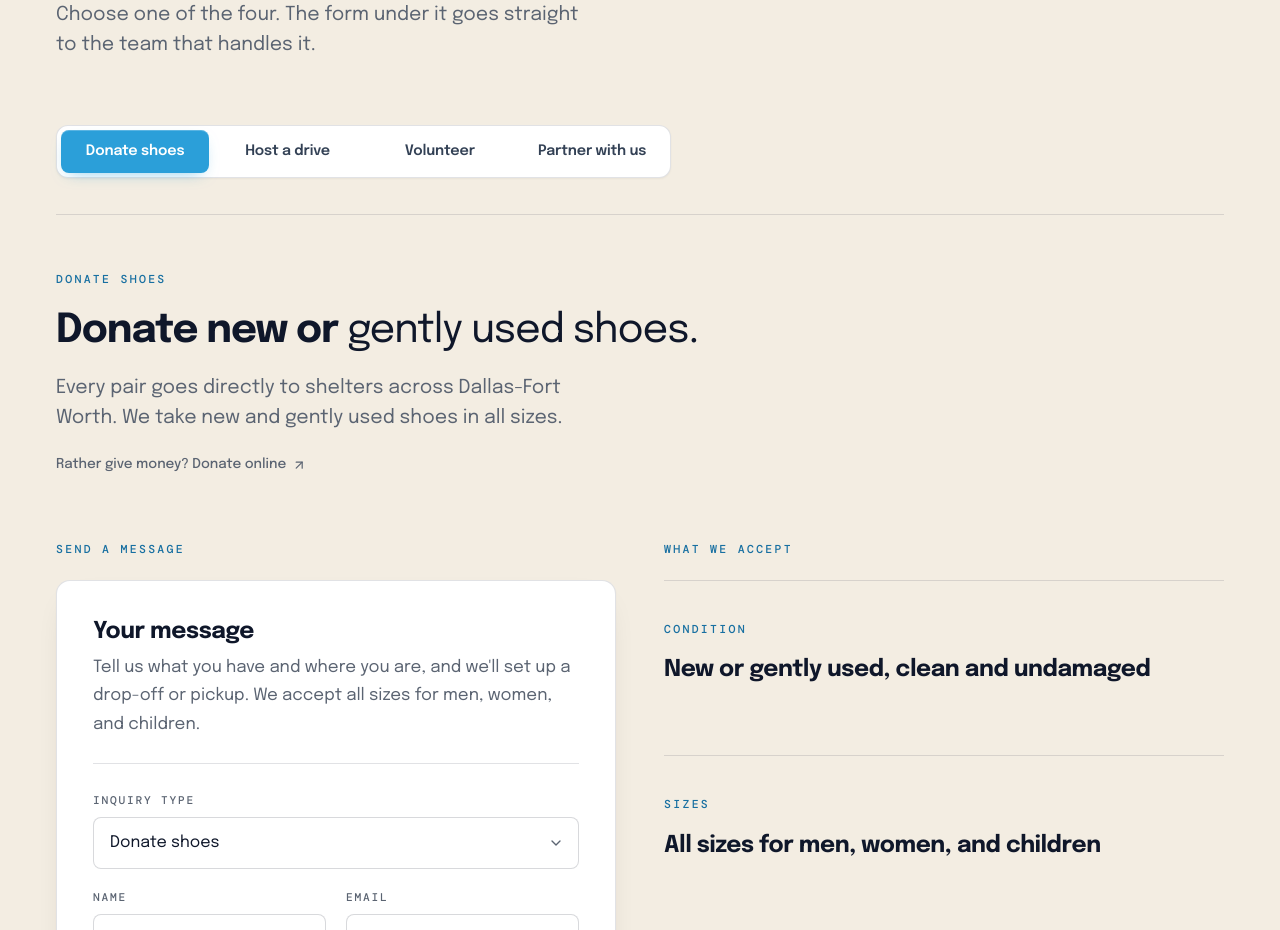
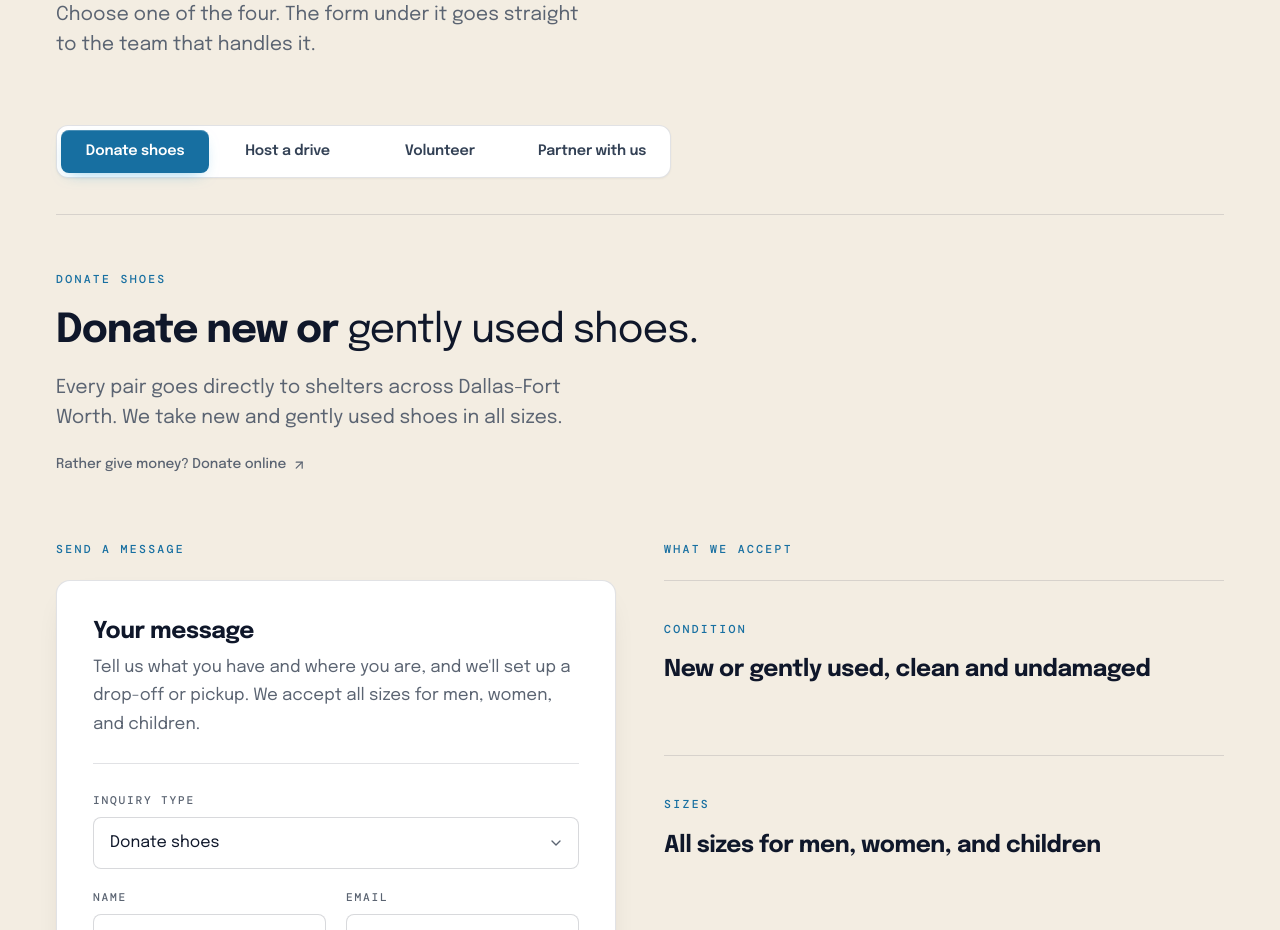
Before and after one commit to Vedant0667/shelteraidtx, a Next.js app: page /get-involved in a window 1280 px wide. Shown: the part 1180-2110 px from the top of the page. Built offline with nearby package versions, Linux system fonts and the light colour scheme.

Commit message:
a11y: selected Get Involved tab uses the deeper brand blue (5.5:1)
Co-Authored-By: Claude Opus 5.5 (1M context) <noreply@anthropic.com>

```diff
--- a/src/app/get-involved/WaysToHelp.tsx
+++ b/src/app/get-involved/WaysToHelp.tsx
@@ -205,7 +205,8 @@ export function WaysToHelp() {
               onKeyDown={(event) => onKeyDown(event, index)}
               className={`whitespace-nowrap rounded-lg px-4 py-2.5 text-[0.9rem] font-semibold tracking-[-0.01em] transition-colors focus-visible:outline-none focus-visible:ring-2 focus-visible:ring-[var(--accent)] focus-visible:ring-offset-1 sm:px-5 ${
                 selected
-                  ? "bg-[var(--accent)] text-white shadow-[inset_0_1px_0_rgb(255_255_255/0.22),0_6px_16px_-8px_rgb(43_159_217/0.65)]"
+                  ? // Deeper brand blue so white text clears 4.5:1 (sky is 2.97:1).
+                    "bg-[var(--accent-ink)] text-white shadow-[inset_0_1px_0_rgb(255_255_255/0.22),0_6px_16px_-8px_rgb(43_159_217/0.65)]"
                   : "text-[var(--ink-soft)] hover:bg-[var(--sunken)] hover:text-[var(--ink)]"
               }`}
             >
```
